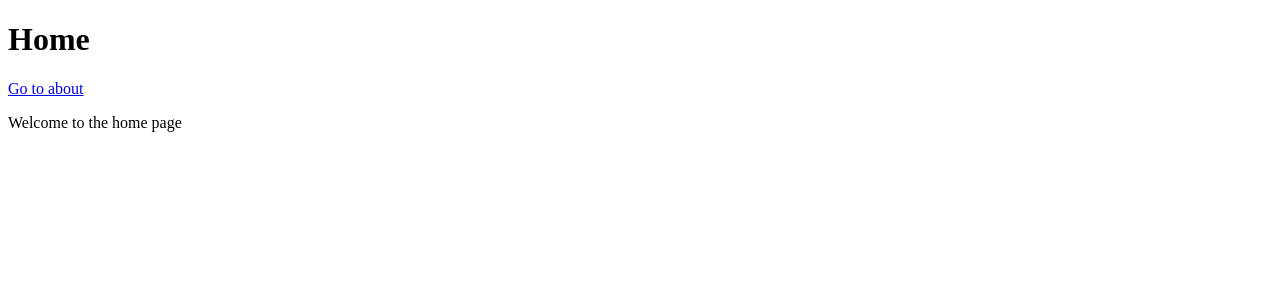
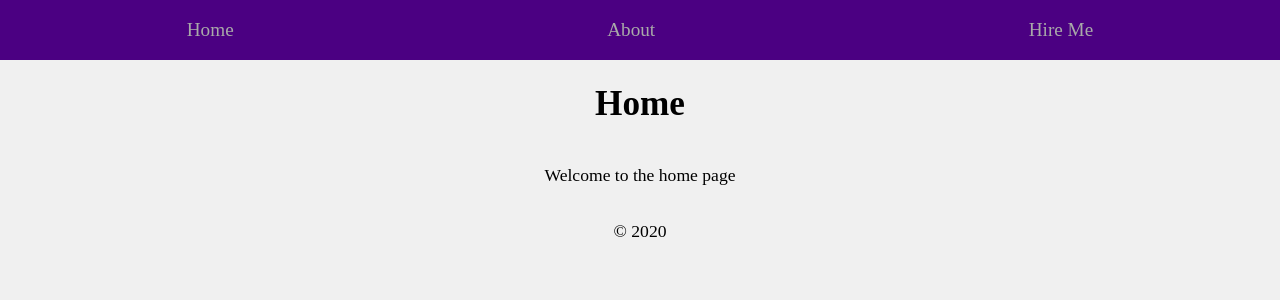
Before and after one commit to florianbar/portfolio-app-nextjs, a Next.js app: page / in a window 1280 px wide. Shown: the top 300 px of the page. Built offline with nearby package versions, Linux system fonts and the light colour scheme.

Commit message:
Created Layout component with styles

```diff
--- /dev/null
+++ b/components/Layout.js
@@ -0,0 +1,59 @@
+import Link from 'next/link';
+
+const Layout = ({ children, title }) => (
+    <div className="root">
+        <header>
+            <Link href="/"><a>Home</a></Link>
+            <Link href="/about"><a>About</a></Link>
+            <Link href="/hireme"><a>Hire Me</a></Link>
+        </header>
+
+        <h1>{title}</h1>
+        {children}
+
+        <footer>
+            &copy; {new Date().getFullYear()}
+        </footer>
+
+        <style jsx>{`
+            .root {
+                display: flex;
+                justify-content: center;
+                align-items: center;
+                flex-direction: column;
+            }
+
+            header {
+                width: 100%;
+                display: flex;
+                justify-content: space-around;
+                padding: 1em;
+                font-size: 1.2rem;
+                background: indigo;
+            }
+
+            header a {
+                color: darkgrey;
+                text-decoration: none;
+            }
+            header a:hover {
+                font-weight: bold;
+                color: lightgrey;
+            }
+
+            footer {
+                padding: 1em;
+            }
+        `}</style>
+
+        <style global jsx>{`
+            body {
+                margin: 0;
+                font-size: 110%;
+                background: #f0f0f0;
+            }
+        `}</style>
+    </div>
+);
+
+export default Layout;
--- a/pages/index.js
+++ b/pages/index.js
@@ -1,13 +1,11 @@
 import Link from 'next/link';
 
+import Layout from '../components/Layout';
+
 const Index = () => (
-    <div>
-        <h1>Home</h1>
-        <Link href="/about">
-            <a>Go to about</a>
-        </Link>
+    <Layout title="Home">
         <p>Welcome to the home page</p>
-    </div>
+    </Layout>
 );
 
 export default Index;
```
Also changed, not shown: pages/about.js (+4 -6 lines), pages/hireme.js (added, +11 -0 lines).
